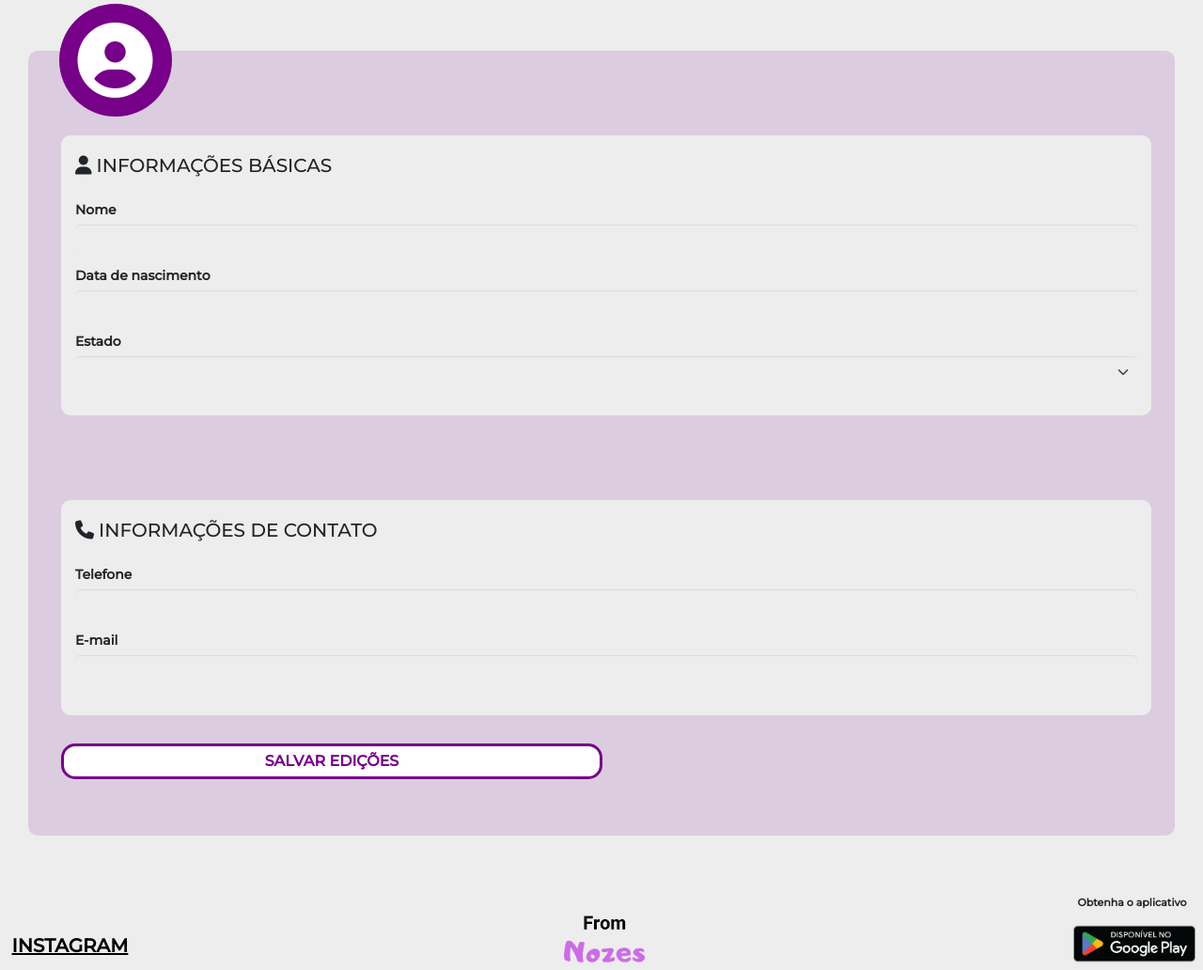
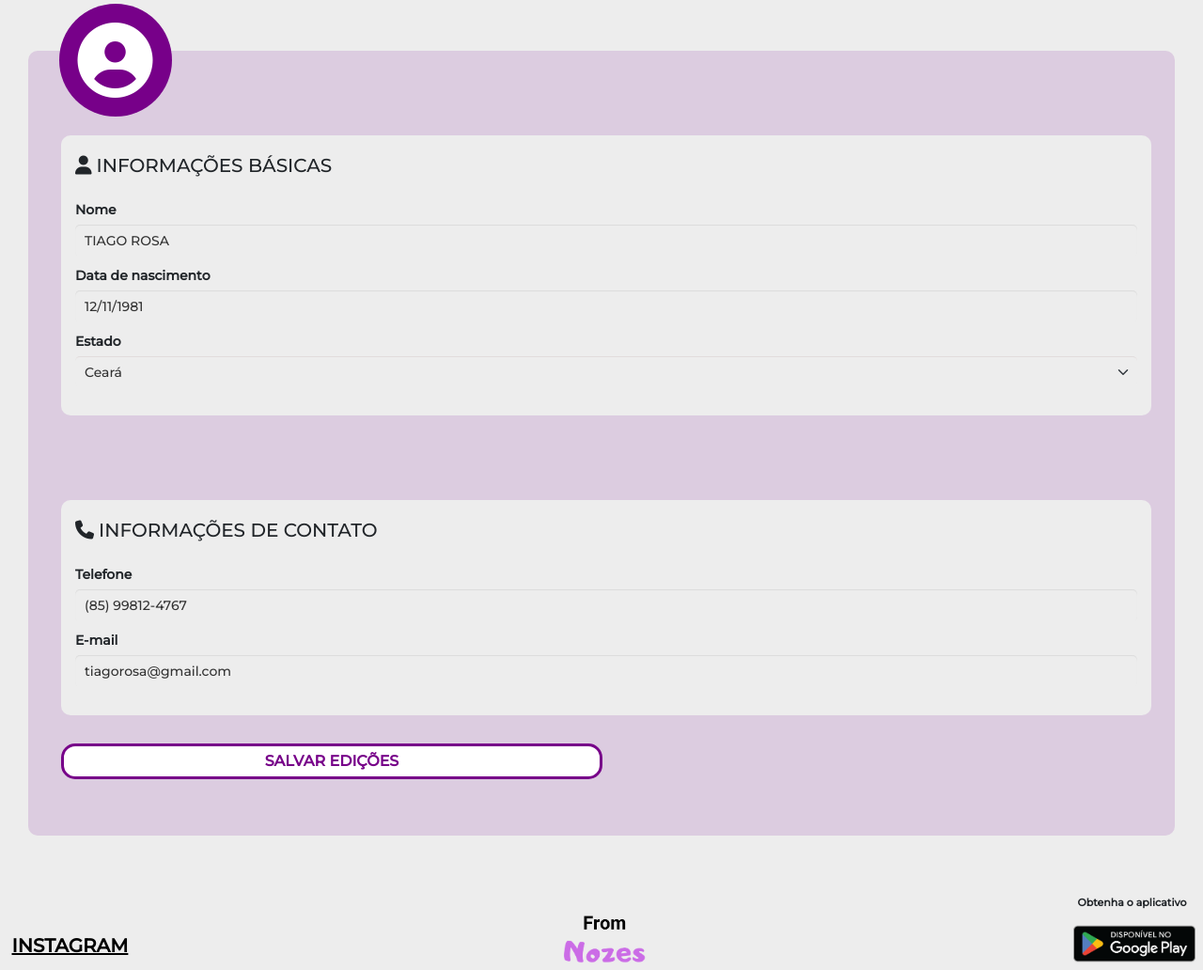
Before and after one commit to solfie/eventando_web_clone, a PHP site: page /perfil.html in a window 1280 px wide. Shown: the part 105-1137 px from the top of the page at 94% size. Run offline with PHP 8.4, Linux system fonts and the light colour scheme.

Commit message:
detalhes e + detalhes

```diff
--- a/css/css_favoritos.css
+++ b/css/css_favoritos.css
@@ -347,7 +347,6 @@ a {
     border-color: transparent;
 }
 
-
 .config-card{
     border: 3px solid #770089;
     border-radius: 9px;
--- a/perfil.html
+++ b/perfil.html
@@ -132,12 +132,12 @@
 
 							<div class="col-md-12">
 								<label class="form-label">Nome</label>
-								<input type="text" class="form-control" placeholder="">
+								<input type="text" class="form-control" value="TIAGO ROSA" placeholder="">
 							</div>
 
 							<div class="col-md-12">
 								<label class="form-label">Data de nascimento</label>
-								<input class="form-control" type="text" id="date" placeholder="" onfocus="(this.type='date')" onblur="(this.type='text')" required>
+								<input class="form-control" type="text" id="date" value="12/11/1981" placeholder="" onfocus="(this.type='date')" onblur="(this.type='text')" required>
 							</div>
 
 							<div class="col-md-12">
@@ -149,7 +149,7 @@
 									<option value="AP">Amapá</option>
 									<option value="AM">Amazonas</option>
 									<option value="BA">Bahia</option>
-									<option value="CE">Ceará</option>
+									<option value="CE" selected>Ceará</option>
 									<option value="DF">Distrito Federal</option>
 									<option value="ES">Espirito Santo</option>
 									<option value="GO">Goiás</option>
@@ -184,12 +184,12 @@
 
 							<div class="col-md-12">
 								<label for="exampleInputPassword2" class="form-label">Telefone</label>
-								<input class="form-control" type="tel" id="telTelefone" placeholder="" maxlength="15" required>
+								<input class="form-control" type="tel" id="telTelefone" value="(85) 99812-4767" placeholder="" maxlength="15" required>
 							</div>
 
 							<div class="col-md-12">
 								<label for="exampleInputPassword3" class="form-label">E-mail</label>
-								<input class="form-control" type="email" id="emEmail2" placeholder="" required>
+								<input class="form-control" type="email" id="emEmail2" value="tiagorosa@gmail.com" placeholder="" required>
 							</div>
 						</div>
 					</div>
```
Also changed, not shown: favoritos.html (+4 -6 lines).
